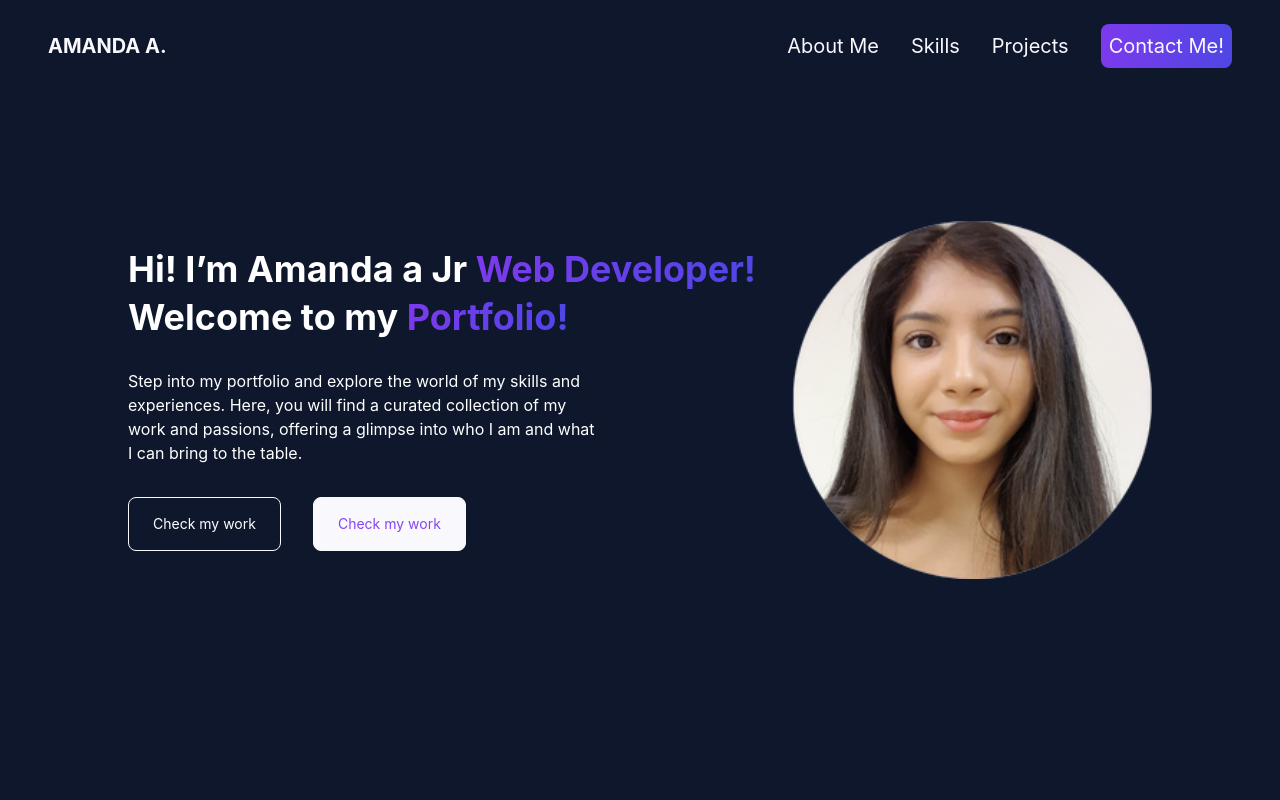
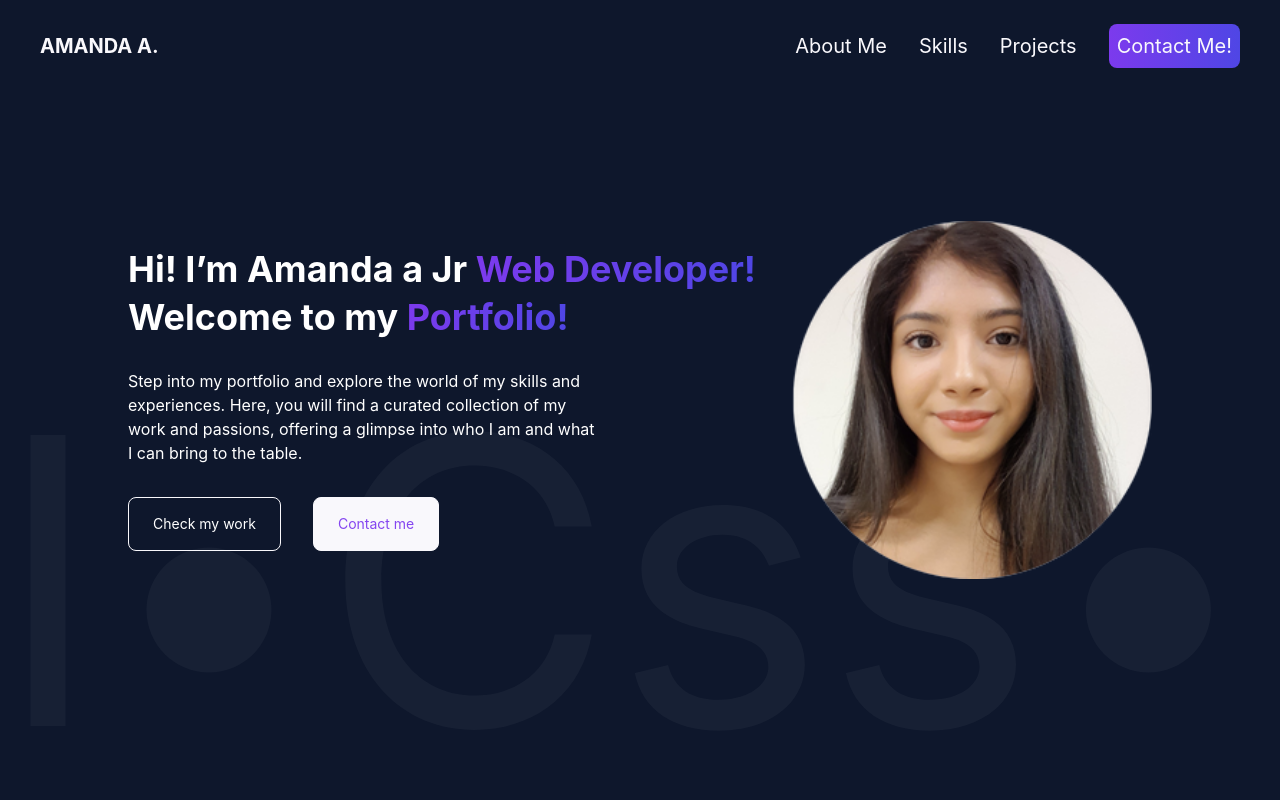
Before and after one commit to amandaausejo14/portfolio, a React (Vite) app: page / in a window 1280 px wide. Shown: the top 800 px of the page. Built offline with nearby package versions, Linux system fonts and the light colour scheme; no server answers.

Commit message:
hero & navbar animation

```diff
--- a/src/components/Hero.jsx
+++ b/src/components/Hero.jsx
@@ -1,47 +1,123 @@
+import { animate, motion } from "framer-motion";
 import ProfilePic from "../assets/img-profile.png";
 import { HashLink as Link } from "react-router-hash-link";
 
+const textVariants = {
+  initial: {
+    x: -300,
+    opacity: 0,
+  },
+  animate: {
+    x: 0,
+    opacity: 1,
+    transition: {
+      duration: 1,
+      staggerChildren: 0.1,
+    },
+  },
+};
+
+// const imgVariants = {
+//   initial: {
+//     x: 300,
+//     opacity: 0,
+//   },
+//   animate: {
+//     x: 0,
+//     opacity: 1,
+//     transition: {
+//       duration: 0.8,
+//     },
+//   },
+// };
+
+const sliderVariants = {
+  initial: {
+    x: -500,
+  },
+  animate: {
+    x: "-550%",
+    transition: {
+      repeat: Infinity,
+      repeatType: "mirror",
+      duration: 50,
+    },
+  },
+};
+
 const Hero = () => {
   return (
-    <section className="bg-regular-blue h-screen text-white flex items-center justify-center snap-center">
-      <div className="sm:max-w-[1240px] mx-auto flex flex-col-reverse gap-8 md:flex-row items-center md:w-[80%]">
-        <div className="sm: w-[80%] flex flex-col justify-center text-center items-center md:items-start md:text-left">
+    <section className="bg-regular-blue h-screen text-white flex items-center justify-center snap-center relative overflow-hidden">
+      <motion.div
+        className="sm:max-w-[1240px] z-10 mx-auto flex flex-col-reverse gap-8 md:flex-row items-center md:w-[80%]"
+        initial="initial"
+        animate="animate"
+      >
+        <motion.div
+          className="sm: w-[80%] flex flex-col justify-center text-center items-center md:items-start md:text-left"
+          variants={textVariants}
+        >
           <div>
-            <div className="flex flex-col gap-2 2xl:gap-4">
-              <h1 className="sm: text-2xl font-bold md:text-3xl xl:text-4xl 2xl:text-5xl">
+            <motion.div className="flex flex-col gap-2 z-10 2xl:gap-4" variants={textVariants}>
+              <motion.h1
+                className="sm: text-2xl font-bold md:text-3xl xl:text-4xl 2xl:text-5xl"
+                variants={textVariants}
+              >
                 Hi! I’m Amanda a Jr{" "}
-                <span className="sm:text-3xl bg-gradient-to-r from-violet-600 to-indigo-600 inline-block text-transparent bg-clip-text xl:text-4xl 2xl:text-5xl">
+                <motion.span
+                  className="sm:text-3xl bg-gradient-to-r from-violet-600 to-indigo-600 inline-block text-transparent bg-clip-text xl:text-4xl 2xl:text-5xl"
+                  variants={textVariants}
+                >
                   Web Developer!
-                </span>
-              </h1>
-              <h2 className="sm: hidden lg:block lg:text-3xl font-bold xl:text-4xl 2xl:text-5xl">
+                </motion.span>
+              </motion.h1>
+              <motion.h2
+                className="sm: hidden lg:block lg:text-3xl font-bold xl:text-4xl 2xl:text-5xl"
+                variants={textVariants}
+              >
                 Welcome to my{" "}
-                <span className="bg-gradient-to-r from-violet-600 to-indigo-600 inline-block text-transparent bg-clip-text  lg:text-3xl font-bold xl:text-4xl 2xl:text-5xl">
+                <motion.span
+                  className="bg-gradient-to-r from-violet-600 to-indigo-600 inline-block text-transparent bg-clip-text  lg:text-3xl font-bold xl:text-4xl 2xl:text-5xl"
+                  variants={textVariants}
+                >
                   {" "}
                   Portfolio!
-                </span>
-              </h2>
-            </div>
-            <div className="sm: w-full text-xs md:w-9/12 my-8 md:text-sm lg:w-3/4 lg:text-base">
-              <p>
+                </motion.span>
+              </motion.h2>
+            </motion.div>
+            <motion.div
+              className="sm: w-full text-xs md:w-9/12 my-8 md:text-sm lg:w-3/4 lg:text-base"
+              variants={textVariants}
+            >
+              <motion.p variants={textVariants}>
                 Step into my portfolio and explore the world of my skills and experiences. Here, you will find a curated
                 collection of my work and passions, offering a glimpse into who I am and what I can bring to the table.
-              </p>
-            </div>
+              </motion.p>
+            </motion.div>
           </div>
-          <div className="flex gap-4 lg:gap-8">
-            <button className="sm: p-2 text-xs md:p-4 border border-regular-white rounded-lg transition delay-200 ease-in-out lg:text-sm lg:px-6 hover:scale-110 hover:duration-300">
+          <motion.div className="flex gap-4 lg:gap-8" variants={textVariants}>
+            <motion.button className="sm: p-2 text-xs md:p-4 cursor-pointer border border-regular-white rounded-lg transition delay-200 ease-in-out lg:text-sm lg:px-6 hover:scale-110 hover:duration-300">
               <Link to="#projects"> Check my work</Link>
-            </button>
-            <button className="sm: p-2 text-xs md:p-4 border border-regular-white text-regular-purple bg-regular-white rounded-lg transition delay-200 ease-in-out lg:text-sm lg:px-6 hover:border hover:scale-110 hover:duration-300">
-              <Link to="#contacts"> Check my work</Link>
-            </button>
-          </div>
-        </div>
+            </motion.button>
+            <motion.button className="sm: p-2 text-xs md:p-4 border cursor-pointer border-regular-white text-regular-purple bg-regular-white rounded-lg transition delay-200 ease-in-out lg:text-sm lg:px-6 hover:border hover:scale-110 hover:duration-300">
+              <Link to="#contacts">Contact me</Link>
+            </motion.button>
+          </motion.div>
+        </motion.div>
+
         <figure className="sm:min-w-[100px] md:min-w-[250px] lg:min-w-[360px] ">
           <img src={ProfilePic} alt="me" className="mx-auto w-full" />
         </figure>
-      </div>
+      </motion.div>
+
+      <motion.div
+        className="absolute bottom-[20px] text-9xl z-0 whitespace-nowrap w-[40%] text-[40vh] text-slate-200  text-[rgba(255,255,255,0.06)]  md:w-[50%] md:text-[50vh] md:text-[rgba(255,255,255,0.04)]"
+        variants={sliderVariants}
+        initial="initial"
+        animate="animate"
+      >
+        Html•Css•Javascript•React•Node
+      </motion.div>
     </section>
   );
 };
--- a/src/components/Navbar.jsx
+++ b/src/components/Navbar.jsx
@@ -1,22 +1,49 @@
 import { useState } from "react";
 import { AiOutlineMenu, AiOutlineClose } from "react-icons/ai";
 import { HashLink as Link } from "react-router-hash-link";
-import { motion } from "framer-motion";
+import { motion, AnimatePresence } from "framer-motion";
+
+const sidebarVariants = {
+  hidden: {
+    opacity: 0,
+    y: "-100%",
+  },
+  visible: {
+    opacity: 1,
+    y: "0%",
+    transition: {
+      duration: 0.5,
+      when: "beforeChildren",
+      staggerChildren: 0.2,
+    },
+  },
+  exit: {
+    opacity: 0,
+    y: "-100%",
+    transition: {
+      duration: 0.5,
+    },
+  },
+};
+
+const itemVariants = {
+  hidden: { opacity: 0, y: -20 },
+  visible: { opacity: 1, y: 0 },
+  exit: { opacity: 0, y: 50 },
+};
 
 const Navbar = () => {
   const [sideBar, setSideBar] = useState(false);
   return (
     <>
-      <nav className="flex justify-between py-6 px-12  text-regular-white items-center absolute w-full xl:text-xl">
+      <motion.nav
+        className="flex justify-between py-6 px-10 z-10 text-regular-white items-center absolute w-full xl:text-xl"
+        initial={{ opacity: 0 }}
+        animate={{ opacity: 1 }}
+        transition={{ duration: 2 }}
+      >
         <figure>
-          <motion.h1
-            initial={{ opacity: 0, scale: 0.5 }}
-            animate={{ opacity: 1, scale: 1 }}
-            transition={{ duration: 0.5 }}
-            className="font-bold "
-          >
-            AMANDA A.
-          </motion.h1>
+          <h1 className="font-bold ">AMANDA A.</h1>
         </figure>
         <ul className="sm: hidden md:flex gap-8 items-center">
           <li className="text-regular-white transition  delay-200 hover:text-regular-purple hover:underline underline-offset-8">
@@ -35,29 +62,41 @@ const Navbar = () => {
           </div>
         </ul>
         <div className="block md:hidden" onClick={() => setSideBar(true)}>
-          <AiOutlineMenu size={30} className="color text-white" />
+          <AiOutlineMenu size={22} className="color text-white" />
         </div>
-      </nav>
+      </motion.nav>
       {/* mobile menu */}
-      {sideBar ? (
-        <>
-          <div className="flex flex-col absolute w-full h-screen right-0 bg-regular-white text-regular-blue z-30 p-4 gap-4">
+      <AnimatePresence>
+        {sideBar && (
+          <motion.div
+            initial="hidden"
+            animate="visible"
+            exit="exit"
+            variants={sidebarVariants}
+            className="flex flex-col absolute w-full h-screen right-0  bg-gradient-to-r from-violet-600 to-indigo-600 text-regular-white z-30 p-8 gap-32"
+          >
             <div className="flex justify-end" onClick={() => setSideBar(false)}>
               <AiOutlineClose size={20} />
             </div>
             <nav className="flex justify-center">
-              <ul className="flex flex-col gap-8 items-center">
-                <li onClick={() => setSideBar(false)}>About Me</li>
-                <li onClick={() => setSideBar(false)}>Skills</li>
-                <li onClick={() => setSideBar(false)}>Projects</li>
-                <li onClick={() => setSideBar(false)}>Contact me!</li>
-              </ul>
+              <motion.ul className="flex flex-col gap-8 items-center text-2xl">
+                <motion.li variants={itemVariants} onClick={() => setSideBar(false)}>
+                  <Link to="#about-me">About Me</Link>
+                </motion.li>
+                <motion.li variants={itemVariants} onClick={() => setSideBar(false)}>
+                  <Link to="#skills">Skills</Link>
+                </motion.li>
+                <motion.li variants={itemVariants} onClick={() => setSideBar(false)}>
+                  <Link to="#projects">Projects</Link>
+                </motion.li>
+                <motion.li variants={itemVariants} onClick={() => setSideBar(false)}>
+                  <Link to="#contacts">Contact Me!</Link>
+                </motion.li>
+              </motion.ul>
             </nav>
-          </div>
-        </>
-      ) : (
-        ""
-      )}
+          </motion.div>
+        )}
+      </AnimatePresence>
     </>
   );
 };
```
